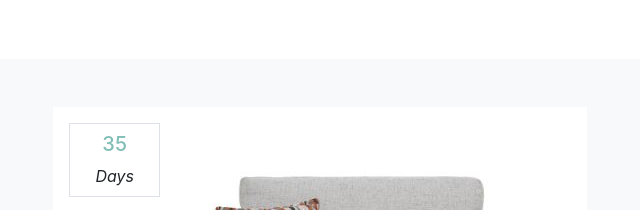
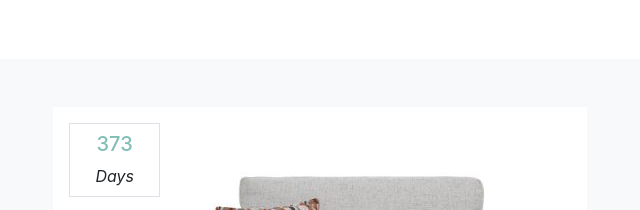
Before and after one commit to shabh2412/Livia, a plain HTML site: page index.html in a window 1280 px wide. Shown: the part 2200-2410 px from the top of the page, 0-640 px from the left. Drawn offline with nearby package versions, Linux system fonts and the light colour scheme; a web font is replaced by a local one.

Commit message:
Changed again

```diff
--- a/index.html
+++ b/index.html
@@ -915,7 +915,7 @@
         //Date count-down
         function countdown() {
             var now = new Date();
-            var eventDate = new Date(2019,12,29);
+            var eventDate = new Date(2020,12,01);
 
             var currentTime = now.getTime();
             var eventTime = eventDate.getTime();
```
